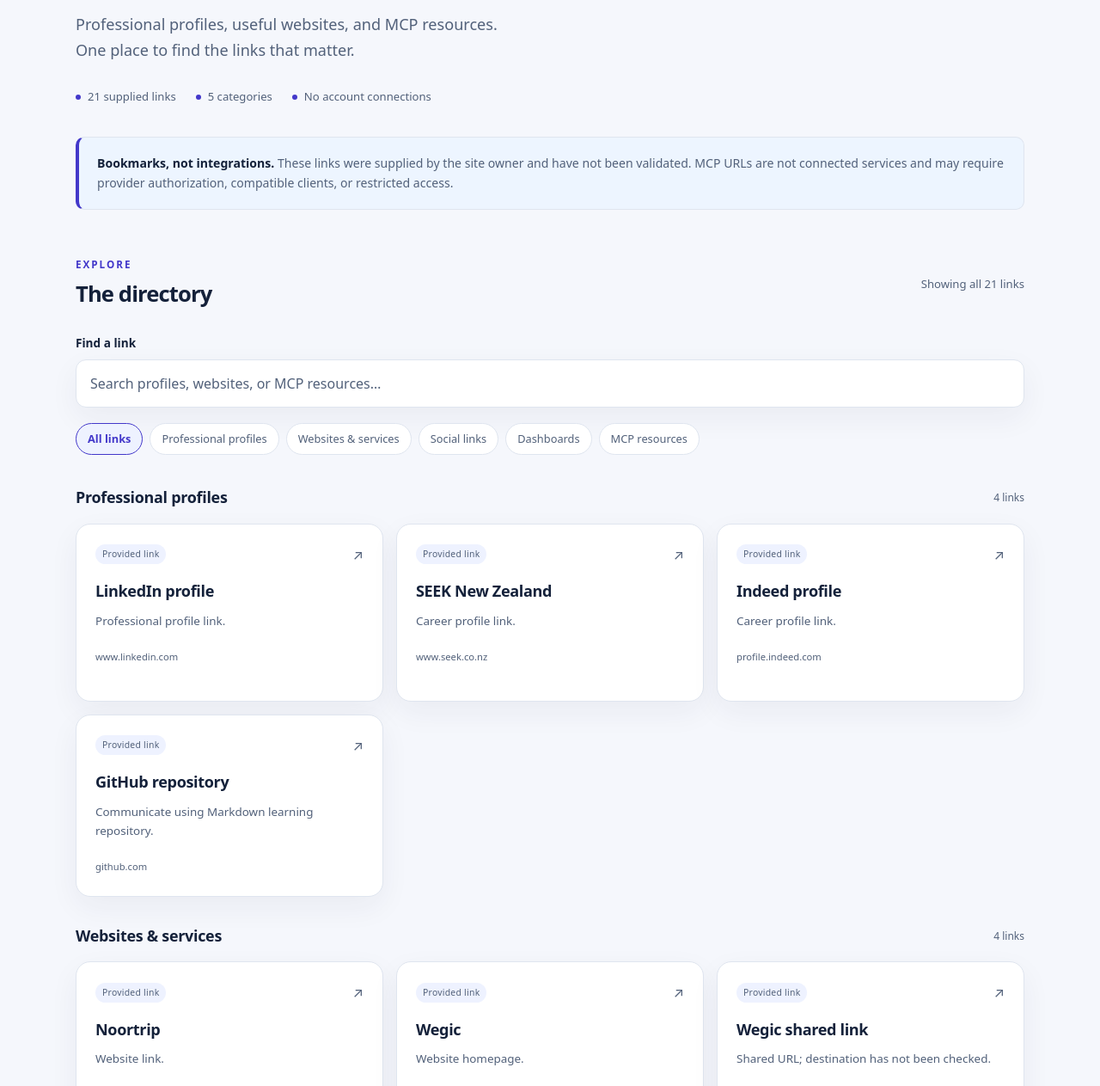
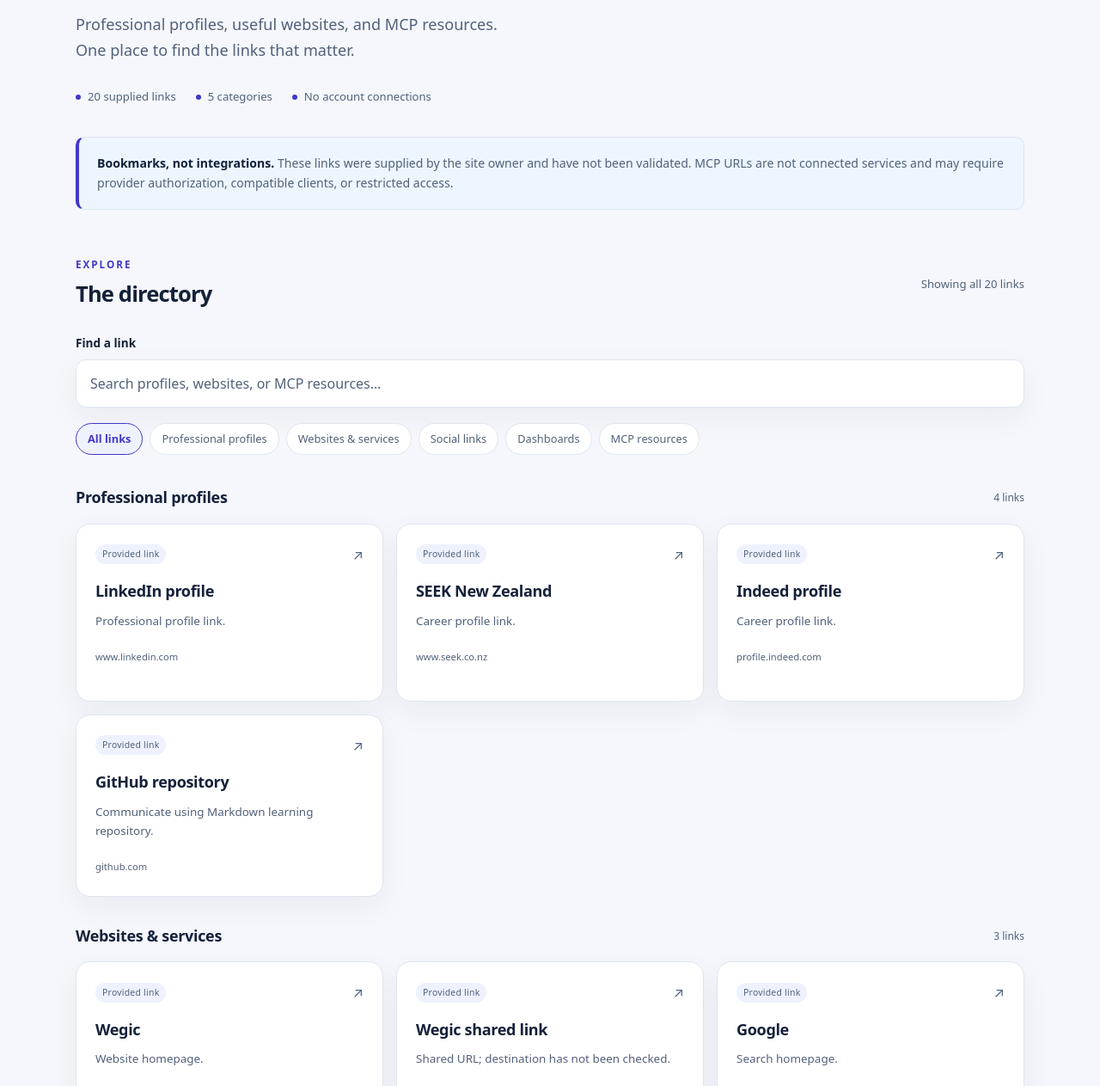
Before and after one commit to Sameer-1986/friendly-Sameer-1986, a plain HTML site: page site/index.html in a window 1280 px wide. Shown: the part 270-1533 px from the top of the page at 86% size. Drawn offline with Linux system fonts and the light colour scheme.

Commit message:
Remove mistaken business link from resource website
Publish the owner-confirmed removal after successful validation. Preserve all 20 other links, including the YouTube channel, and update the displayed counts.

```diff
--- a/site/index.html
+++ b/site/index.html
@@ -6,9 +6,9 @@
 <link rel="stylesheet" href="styles.css"><script src="app.js" defer></script></head>
 <body><a class="skip-link" href="#main">Skip to content</a>
 <header class="topbar"><a class="brand" href="./"><span class="brand-mark" aria-hidden="true">S</span><span>Sameer<span class="brand-sub"> / Resource hub</span></span></a><button id="theme-toggle" class="theme-button" type="button" aria-label="Switch color theme" hidden>Change theme</button></header>
-<main id="main"><section class="hero" aria-labelledby="page-title"><p class="eyebrow">A PERSONAL LINK DIRECTORY</p><h1 id="page-title">Sameerul Amin Sameer</h1><p class="intro">Professional profiles, useful websites, and MCP resources.<br>One place to find the links that matter.</p><div class="hero-meta"><span>21 supplied links</span><span>5 categories</span><span>No account connections</span></div></section>
+<main id="main"><section class="hero" aria-labelledby="page-title"><p class="eyebrow">A PERSONAL LINK DIRECTORY</p><h1 id="page-title">Sameerul Amin Sameer</h1><p class="intro">Professional profiles, useful websites, and MCP resources.<br>One place to find the links that matter.</p><div class="hero-meta"><span>20 supplied links</span><span>5 categories</span><span>No account connections</span></div></section>
 <aside class="notice"><strong>Bookmarks, not integrations.</strong> These links were supplied by the site owner and have not been validated. MCP URLs are not connected services and may require provider authorization, compatible clients, or restricted access.</aside>
-<section id="directory" class="directory" aria-labelledby="directory-title"><div class="directory-heading"><div><p class="eyebrow">EXPLORE</p><h2 id="directory-title">The directory</h2></div><p id="result-count" role="status" aria-live="polite">Showing all 21 links</p></div>
+<section id="directory" class="directory" aria-labelledby="directory-title"><div class="directory-heading"><div><p class="eyebrow">EXPLORE</p><h2 id="directory-title">The directory</h2></div><p id="result-count" role="status" aria-live="polite">Showing all 20 links</p></div>
 <div id="directory-controls" hidden><label class="search-label" for="search">Find a link</label><input id="search" type="search" placeholder="Search profiles, websites, or MCP resources…" autocomplete="off"><div class="filters" role="group" aria-label="Filter links by category"><button class="filter" type="button" data-filter="all" aria-pressed="true">All links</button><button class="filter" type="button" data-filter="profiles" aria-pressed="false">Professional profiles</button><button class="filter" type="button" data-filter="websites" aria-pressed="false">Websites &amp; services</button><button class="filter" type="button" data-filter="social" aria-pressed="false">Social links</button><button class="filter" type="button" data-filter="dashboards" aria-pressed="false">Dashboards</button><button class="filter" type="button" data-filter="mcp" aria-pressed="false">MCP resources</button></div></div>
 <p id="empty-state" class="empty-state" hidden>No links match. Try another search or choose All links.</p>
 <section class="link-section" data-section="profiles" aria-labelledby="section-profiles"><div class="section-title"><h2 id="section-profiles">Professional profiles</h2><span>4 links</span></div><div class="card-grid"><article class="card" data-category="profiles" data-search="linkedin profile professional profile link. www.linkedin.com">
@@ -27,11 +27,7 @@
 <div class="card-meta"><span class="badge">Provided link</span><span aria-hidden="true">↗</span></div>
 <h3><a href="https://github.com/Sameer-1986/friendly-Sameer-1986" target="_blank" rel="noopener noreferrer">GitHub repository<span class="sr-only"> (opens in a new tab)</span></a></h3>
 <p>Communicate using Markdown learning repository.</p><small>github.com</small>
-</article></div></section><section class="link-section" data-section="websites" aria-labelledby="section-websites"><div class="section-title"><h2 id="section-websites">Websites &amp; services</h2><span>4 links</span></div><div class="card-grid"><article class="card" data-category="websites" data-search="noortrip website link. www.noortrip.com">
-<div class="card-meta"><span class="badge">Provided link</span><span aria-hidden="true">↗</span></div>
-<h3><a href="https://www.noortrip.com/" target="_blank" rel="noopener noreferrer">Noortrip<span class="sr-only"> (opens in a new tab)</span></a></h3>
-<p>Website link.</p><small>www.noortrip.com</small>
-</article><article class="card" data-category="websites" data-search="wegic website homepage. wegic.ai">
+</article></div></section><section class="link-section" data-section="websites" aria-labelledby="section-websites"><div class="section-title"><h2 id="section-websites">Websites &amp; services</h2><span>3 links</span></div><div class="card-grid"><article class="card" data-category="websites" data-search="wegic website homepage. wegic.ai">
 <div class="card-meta"><span class="badge">Provided link</span><span aria-hidden="true">↗</span></div>
 <h3><a href="https://wegic.ai/" target="_blank" rel="noopener noreferrer">Wegic<span class="sr-only"> (opens in a new tab)</span></a></h3>
 <p>Website homepage.</p><small>wegic.ai</small>
```
Also changed, not shown: MCP-LINKS.md (+0 -1 lines).
